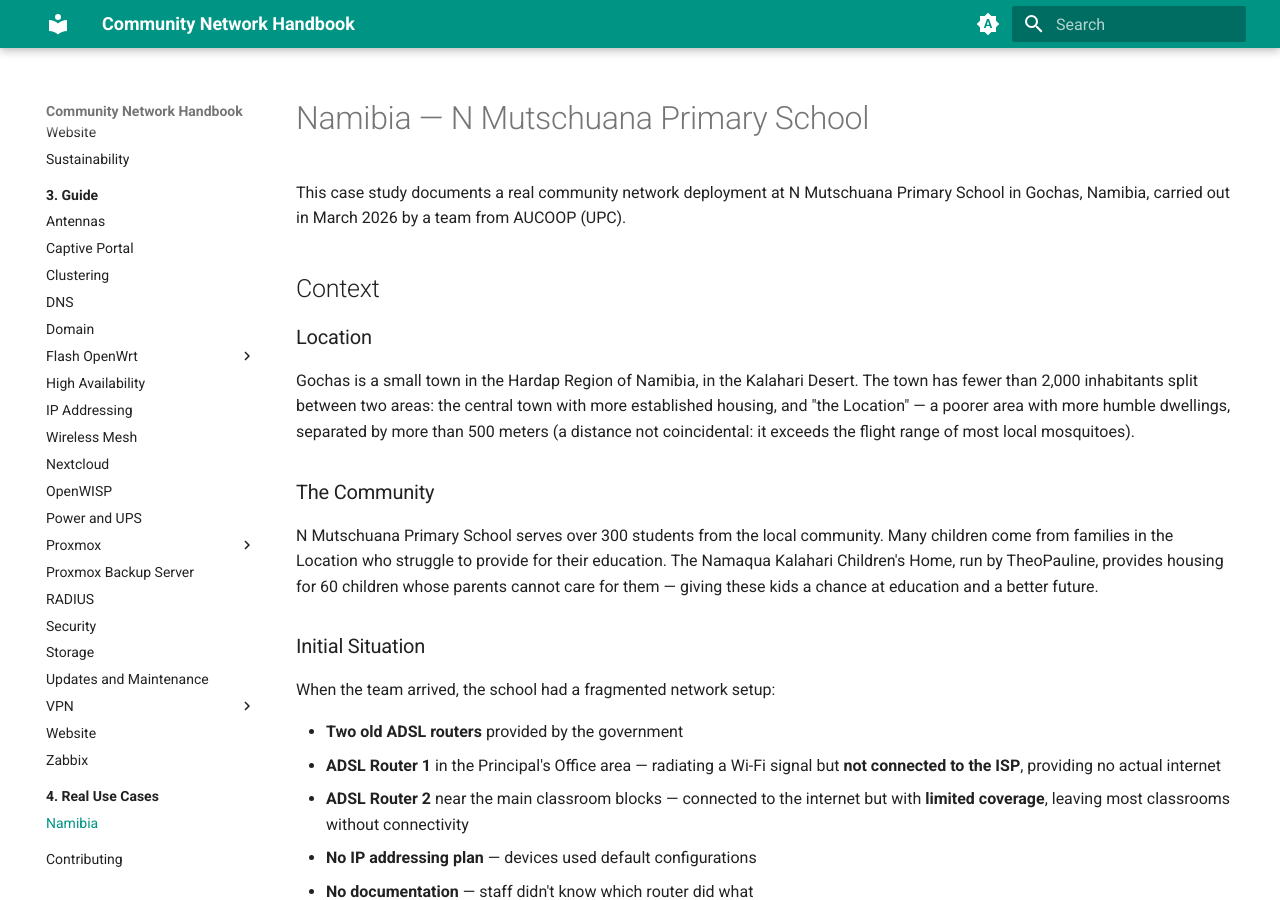
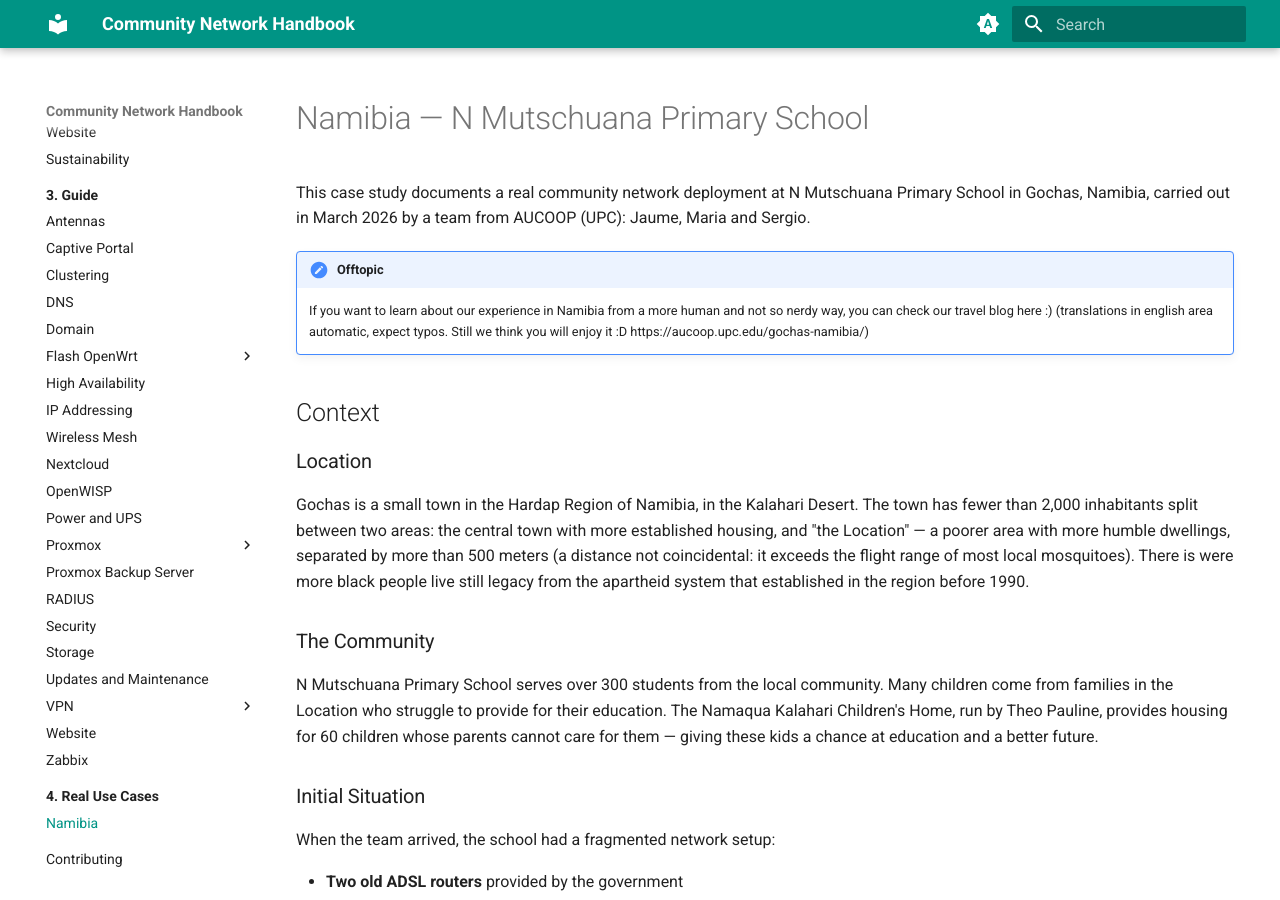
Before and after one commit to aucoop/Community-Network-Handbook, an MkDocs documentation site: the page built from docs/4-Real-Use-Cases/4.1-Namibia/index.md, in a window 1280 px wide and 900 px high. Built offline with MkDocs 1.6.1 and Material for MkDocs 9.7.7, drawn with Linux system fonts in a browser that asks for light colours; some of the changed text lies outside the part shown.

Commit message:
add very minor comments

```diff
--- a/docs/4-Real-Use-Cases/4.1-Namibia/index.md
+++ b/docs/4-Real-Use-Cases/4.1-Namibia/index.md
@@ -1,16 +1,19 @@
 # Namibia — N Mutschuana Primary School
 
-This case study documents a real community network deployment at N Mutschuana Primary School in Gochas, Namibia, carried out in March 2026 by a team from AUCOOP (UPC).
+This case study documents a real community network deployment at N Mutschuana Primary School in Gochas, Namibia, carried out in March 2026 by a team from AUCOOP (UPC): Jaume, Maria and Sergio.
+
+!!! note "Offtopic"
+    If you want to learn about our experience in Namibia from a more human and not so nerdy way, you can check our travel blog here :) (translations in english area automatic, expect typos. Still we think you will enjoy it :D https://aucoop.upc.edu/gochas-namibia/)
 
 ## Context
 
 ### Location
 
-Gochas is a small town in the Hardap Region of Namibia, in the Kalahari Desert. The town has fewer than 2,000 inhabitants split between two areas: the central town with more established housing, and "the Location" — a poorer area with more humble dwellings, separated by more than 500 meters (a distance not coincidental: it exceeds the flight range of most local mosquitoes).
+Gochas is a small town in the Hardap Region of Namibia, in the Kalahari Desert. The town has fewer than 2,000 inhabitants split between two areas: the central town with more established housing, and "the Location" — a poorer area with more humble dwellings, separated by more than 500 meters (a distance not coincidental: it exceeds the flight range of most local mosquitoes). There is were more black people live still legacy from the apartheid system that established in the region before 1990.
 
 ### The Community
 
-N Mutschuana Primary School serves over 300 students from the local community. Many children come from families in the Location who struggle to provide for their education. The Namaqua Kalahari Children's Home, run by TheoPauline, provides housing for 60 children whose parents cannot care for them — giving these kids a chance at education and a better future.
+N Mutschuana Primary School serves over 300 students from the local community. Many children come from families in the Location who struggle to provide for their education. The Namaqua Kalahari Children's Home, run by Theo Pauline, provides housing for 60 children whose parents cannot care for them — giving these kids a chance at education and a better future.
 
 ### Initial Situation
 
@@ -137,4 +140,9 @@ Within 30 minutes of deployment on Day 6, all teachers in the staff room had the
 
 **Local partners:** Gerda (School Director), TheoPauline (Children's Home Director), Mr. Isaak and staff at N Mutschuana Primary School.
 
-**Supporting organizations:** UPC CCD (Centre de Cooperacio per al Desenvolupament), AUCOOP, Labdoo, NexTReT.
+**Supporting organizations:**
+
+- UPC: CCD (Centre de Cooperacio per al Desenvolupament) with a grant of 5600€
+- AUCOOP: Project coordinator and executor
+- Labdoo: Provided 9 laptops.
+- NexTReT: Provided 3 laptops and 2 miniPCs servers.
```
